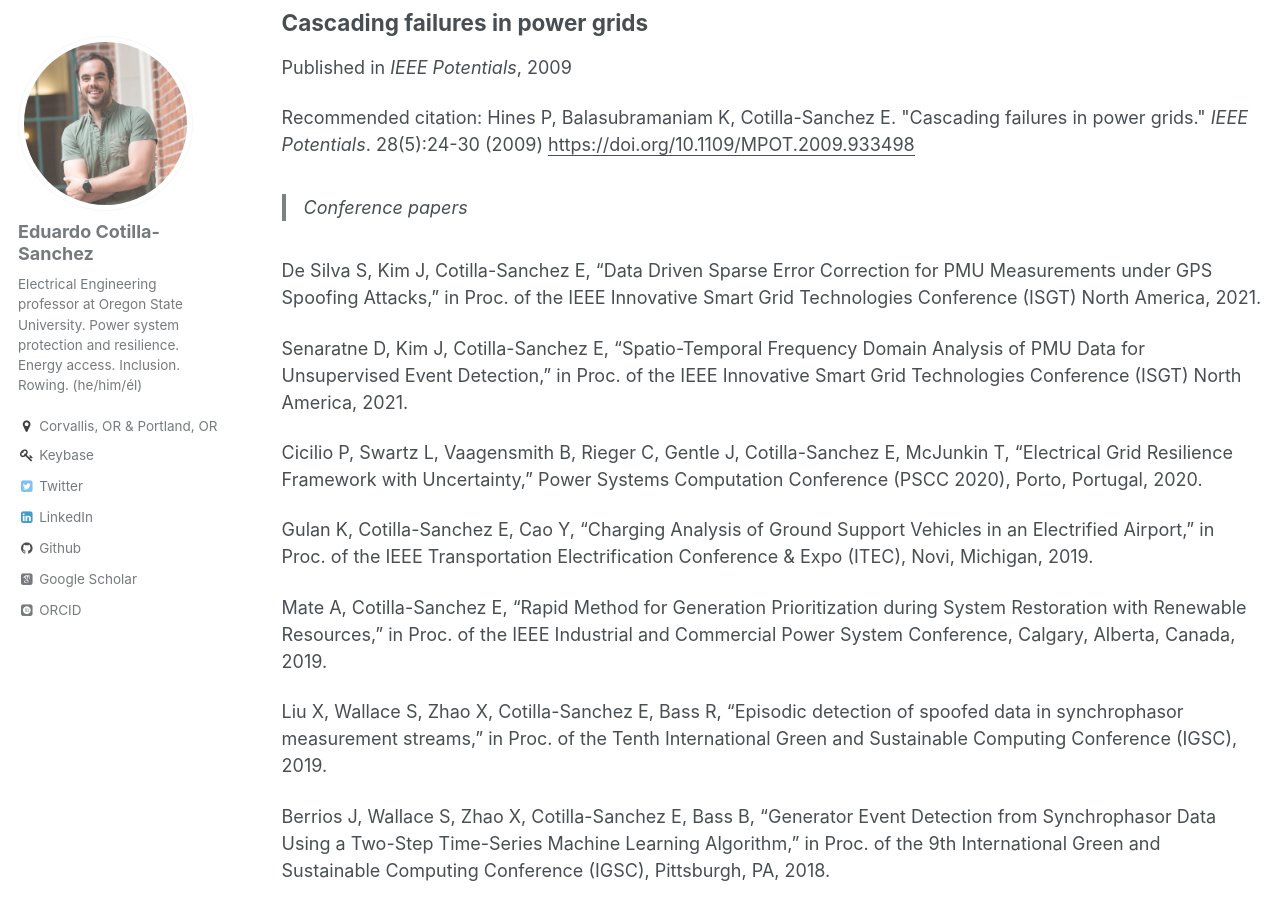
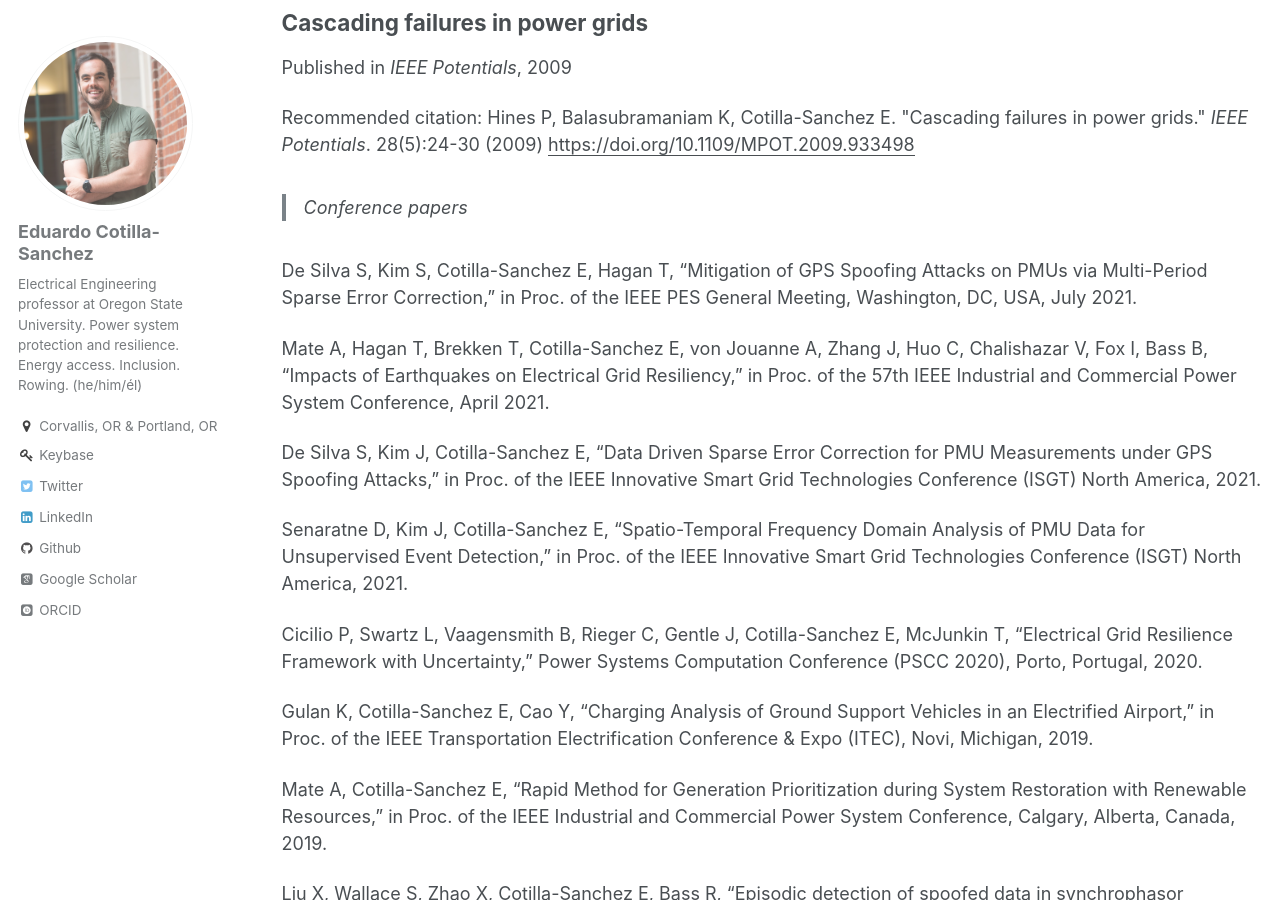
Before and after one commit to ecotillasanchez/ecotillasanchez.github.io, a Jekyll site: the page built from _pages/publications.md, in a window 1280 px wide and 900 px high, scrolled down 5915 px. Built offline with Jekyll 4.4.1, drawn with Linux system fonts in a browser that asks for light colours; some web fonts are replaced.

Commit message:
Updated papers.

```diff
--- a/_pages/publications.md
+++ b/_pages/publications.md
@@ -14,6 +14,10 @@ author_profile: true
 {% endfor %}
 
 > Conference papers
+
+De Silva S, Kim S, Cotilla-Sanchez E, Hagan T, "Mitigation of GPS Spoofing Attacks on PMUs via Multi-Period Sparse Error Correction," in Proc. of the IEEE PES General Meeting, Washington, DC, USA, July 2021.
+
+Mate A, Hagan T, Brekken T, Cotilla-Sanchez E, von Jouanne A, Zhang J, Huo C, Chalishazar V, Fox I, Bass B, "Impacts of Earthquakes on Electrical Grid Resiliency," in Proc. of the 57th IEEE Industrial and Commercial Power System Conference, April 2021.
 
 De Silva S, Kim J, Cotilla-Sanchez E, "Data Driven Sparse Error Correction for PMU Measurements under GPS Spoofing Attacks," in Proc. of the IEEE Innovative Smart Grid Technologies Conference (ISGT) North America, 2021.
 
```
